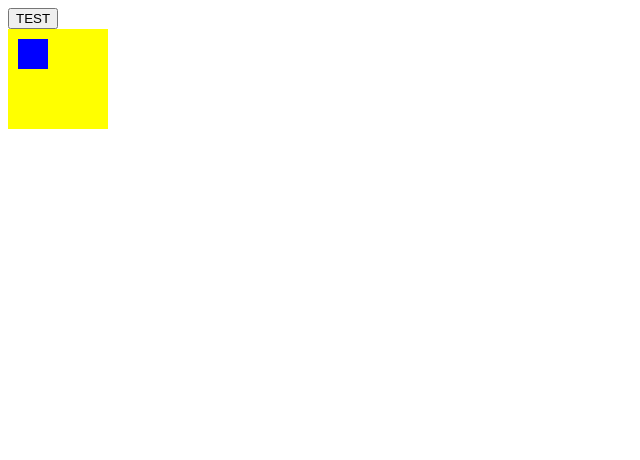
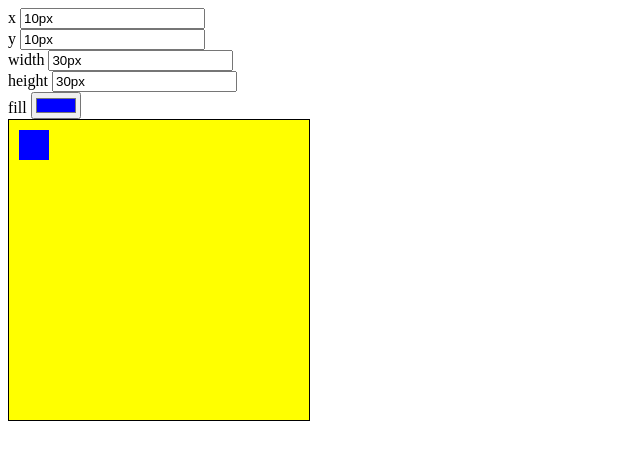
Before and after one commit to EgemenCiftci/angular-svg-component-demo, an Angular app: page / in a window 1280 px wide. Shown: the top 460 px of the page, without its empty margins (0-640 px from the left). Built offline with nearby package versions, Linux system fonts and the light colour scheme.

Commit message:
4 files modified, 1 added

```diff
--- a/src/app/app.component.css
+++ b/src/app/app.component.css
@@ -1,3 +1,6 @@
-p {
-  font-family: Lato;
+app-chart {
+  width: 300px;
+  height: 300px;
+  display: block;
+  border: 1px solid;
 }
--- a/src/app/app.component.html
+++ b/src/app/app.component.html
@@ -1,5 +1,18 @@
-<button (click)="onclick()">TEST</button>
+<label>x </label>
+<input [(ngModel)]="shapeInfo.x" />
+<br />
+<label>y </label>
+<input [(ngModel)]="shapeInfo.y" />
+<br />
+<label>width </label>
+<input [(ngModel)]="shapeInfo.width" />
+<br />
+<label>height </label>
+<input [(ngModel)]="shapeInfo.height" />
+<br />
+<label>fill </label>
+<input [(ngModel)]="shapeInfo.fill" type="color" />
+<br />
 <app-chart
-  style="width:100px;height:100px;display:block"
   [shapeInfo]="shapeInfo"
 ></app-chart>
--- a/src/app/app.component.ts
+++ b/src/app/app.component.ts
@@ -1,4 +1,5 @@
 import { OnInit, Component } from '@angular/core';
+import { ShapeInfo } from './shape-info';
 
 @Component({
   selector: 'my-app',
@@ -9,33 +10,6 @@ export class AppComponent implements OnInit {
   shapeInfo: ShapeInfo;
 
   ngOnInit() {
-    this.shapeInfo = new ShapeInfo('10px', '10px', '30px', '30px', 'blue');
-  }
-
-  onclick() {
-    console.log('onclick');
-    if (this.shapeInfo.fill == 'red') {
-      this.shapeInfo.fill = 'blue';
-      this.shapeInfo.x = '10px';
-      this.shapeInfo.y = '10px';
-      this.shapeInfo.width = '30px';
-      this.shapeInfo.height = '30px';
-    } else {
-      this.shapeInfo.fill = 'red';
-      this.shapeInfo.x = '20px';
-      this.shapeInfo.y = '20px';
-      this.shapeInfo.width = '50px';
-      this.shapeInfo.height = '50px';
-    }
+    this.shapeInfo = new ShapeInfo('10px', '10px', '30px', '30px', '#0000ff');
   }
 }
-
-export class ShapeInfo {
-  constructor(
-    public x: string,
-    public y: string,
-    public width: string,
-    public height: string,
-    public fill: string
-  ) {}
-}
--- /dev/null
+++ b/src/app/shape-info.ts
@@ -0,0 +1,9 @@
+export class ShapeInfo {
+  constructor(
+    public x: string,
+    public y: string,
+    public width: string,
+    public height: string,
+    public fill: string
+  ) {}
+}
```
Also changed, not shown: package.json (+8 -8 lines).
